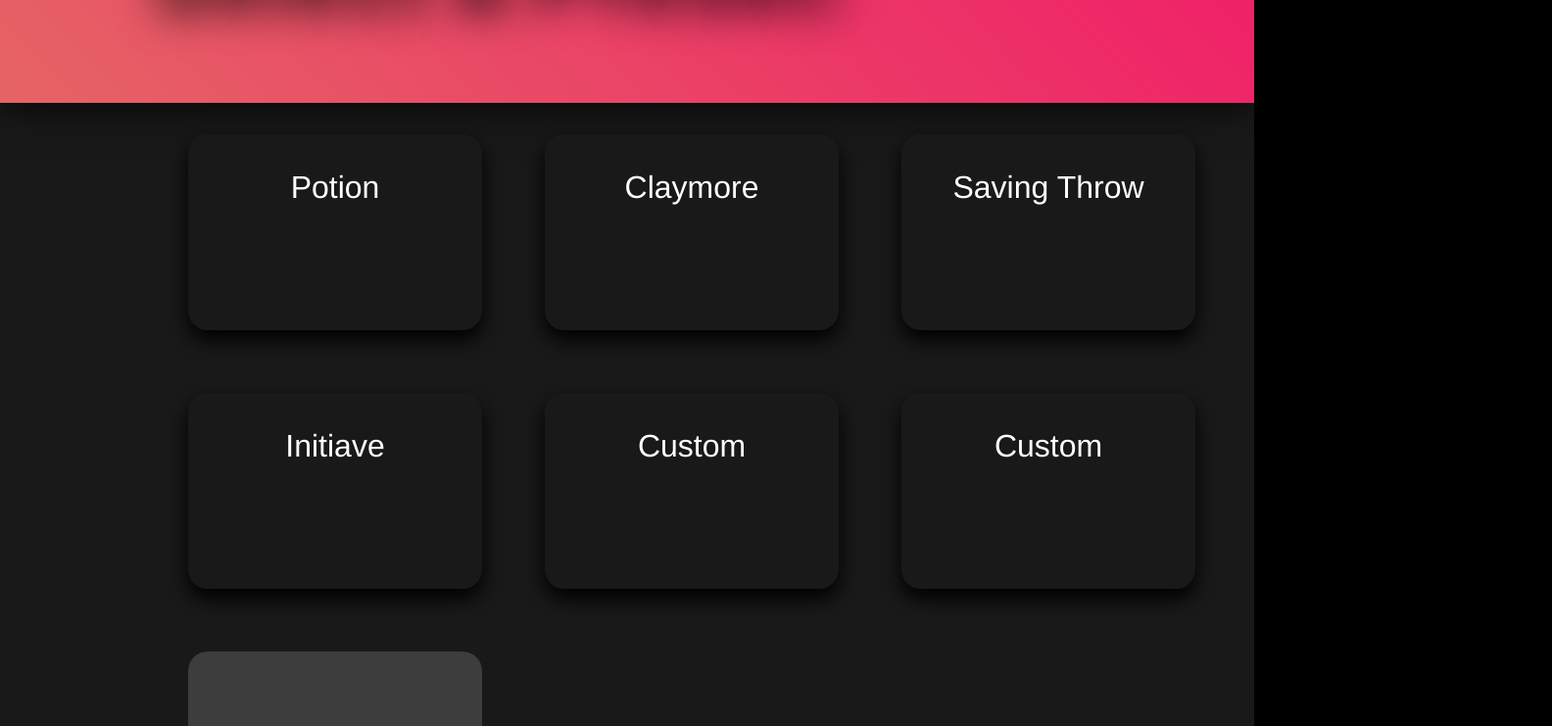
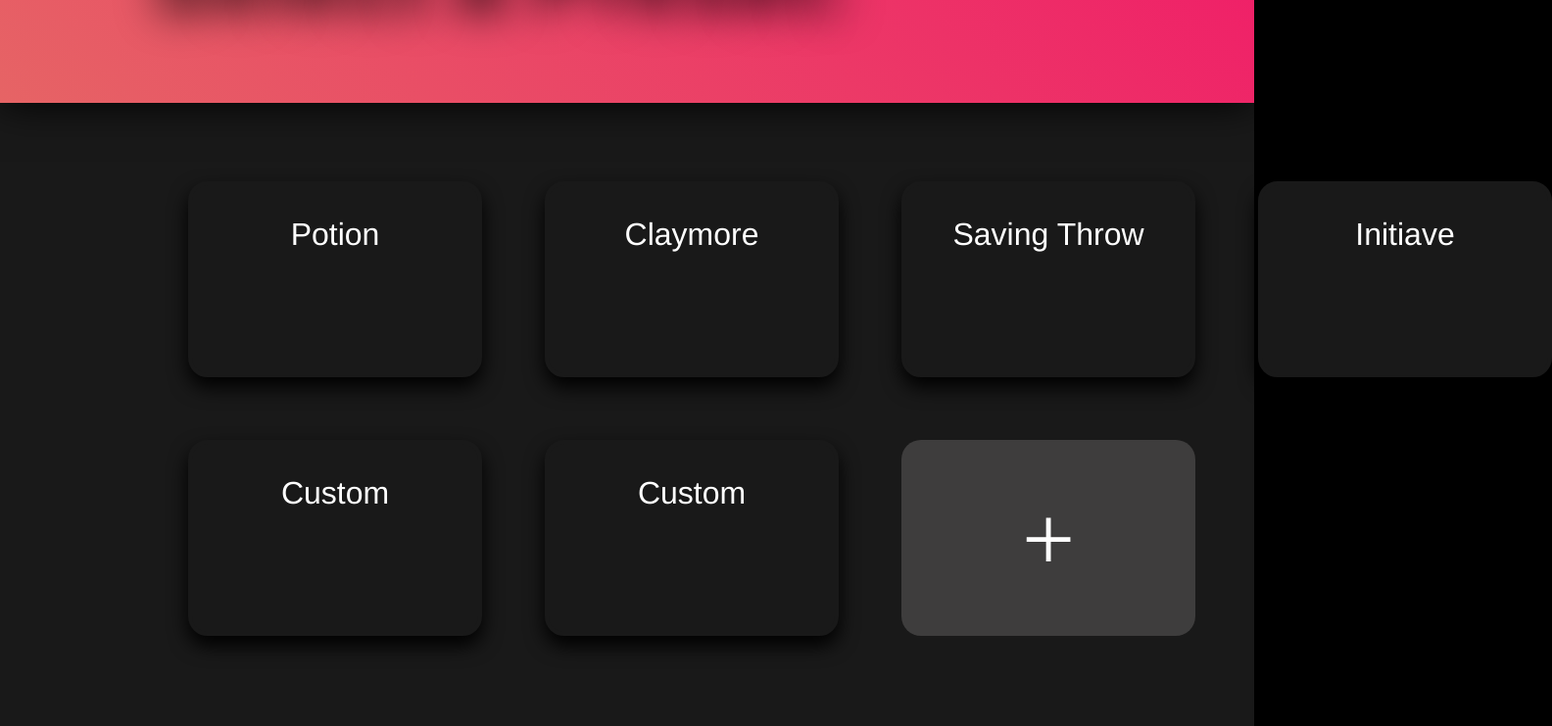
Before and after one commit to dondewaay/DiceProject, a React (Vite) app in the folder Dice-Project/: page /roll in a window 1280 px wide. Shown: the part 535-1276 px from the top of the page at 98% size, 1584 px wide, since content can reach past the window. Built offline with nearby package versions, Linux system fonts and the light colour scheme.

Commit message:
Couple fixes

```diff
--- a/Dice-Project/src/components/Grid.jsx
+++ b/Dice-Project/src/components/Grid.jsx
@@ -3,6 +3,7 @@ import NewCard from "./NewCard";
 
 export default function Grid() {
   return (
+    <div className="grid-container">
       <div className="grid">
         <Card name="Potion" />
         <Card name="Claymore" />
@@ -12,5 +13,6 @@ export default function Grid() {
         <Card name="Custom" />
         <NewCard />
       </div>
+    </div>
   );
 }
--- a/Dice-Project/src/styles/Home.scss
+++ b/Dice-Project/src/styles/Home.scss
@@ -65,7 +65,7 @@ $BGI: linear-gradient(45deg, #e66465, #f30769);
   text-decoration: none;
 }
 
-@media (max-width: 600px) {
+@media (max-width: 1100px) {
   .canvas {
     .threed {
       height: 100%;
--- a/Dice-Project/src/styles/Roll.scss
+++ b/Dice-Project/src/styles/Roll.scss
@@ -42,16 +42,19 @@ $BGI: linear-gradient(45deg, #e66465, #f30769);
     -ms-user-select: none;
     user-select: none;
     font-size: 6rem;
-    height: auto;
+    height: 700px;
     text-shadow: 0px 15px 40px black;
   }
 }
-
+.grid-container {
+  box-sizing: border-box;
+  width: 100vw;
   .grid {
-  margin: 0rem 10rem 0rem 10rem;
+    margin: 3rem 10rem 0rem 10rem;
     display: grid;
-  grid-template-columns: auto auto auto;
+    grid-template-columns: auto auto auto auto;
     padding-bottom: 5rem;
+    max-width: 100vw;
     .card {
       cursor: pointer;
       padding: 2rem;
@@ -69,6 +72,7 @@ $BGI: linear-gradient(45deg, #e66465, #f30769);
       background-color: $BG;
       box-shadow: black 0px 10px 20px;
       transition: 0.2s ease-in-out;
+      box-sizing: border-box;
       p {
         width: 100%;
         text-align: center;
@@ -99,3 +103,4 @@ $BGI: linear-gradient(45deg, #e66465, #f30769);
       }
     }
   }
+}
```
Also changed, not shown: Dice-Project/src/components/RollHero.jsx (indentation only). Lines whose indentation alone changed are shown as unchanged.
